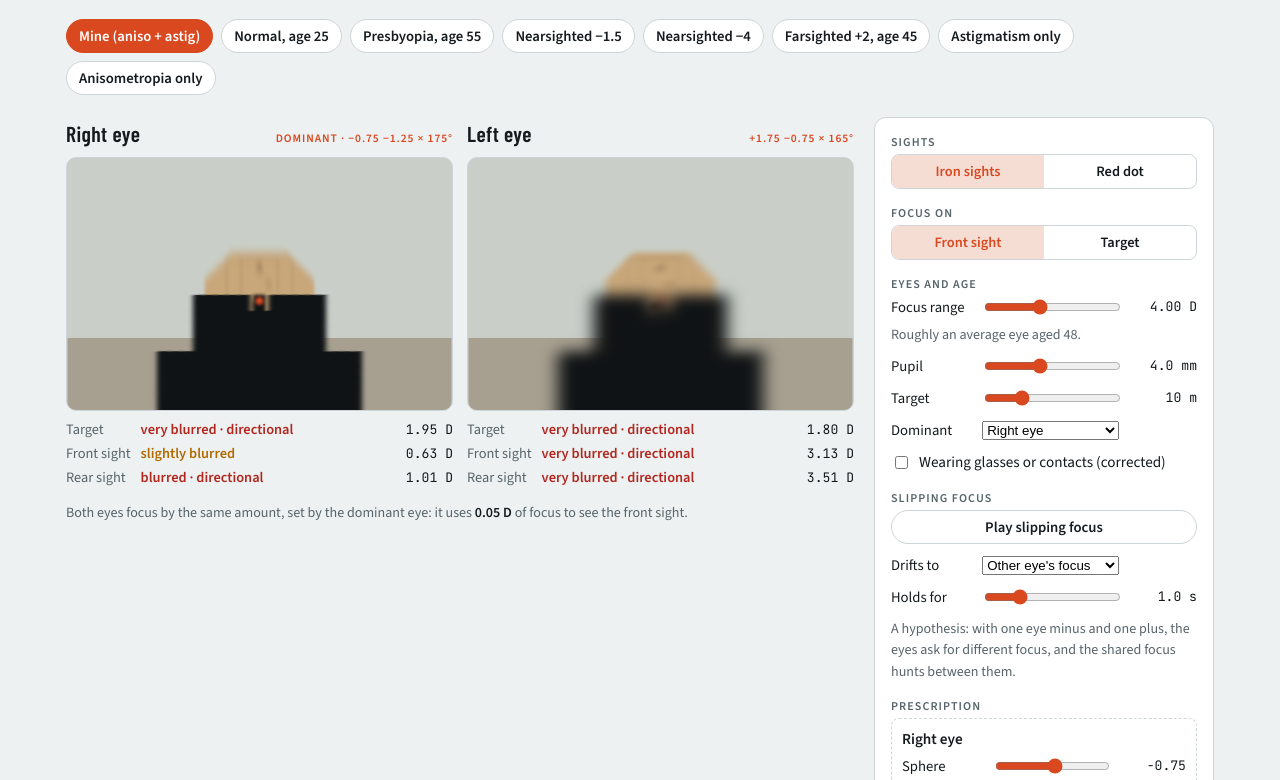
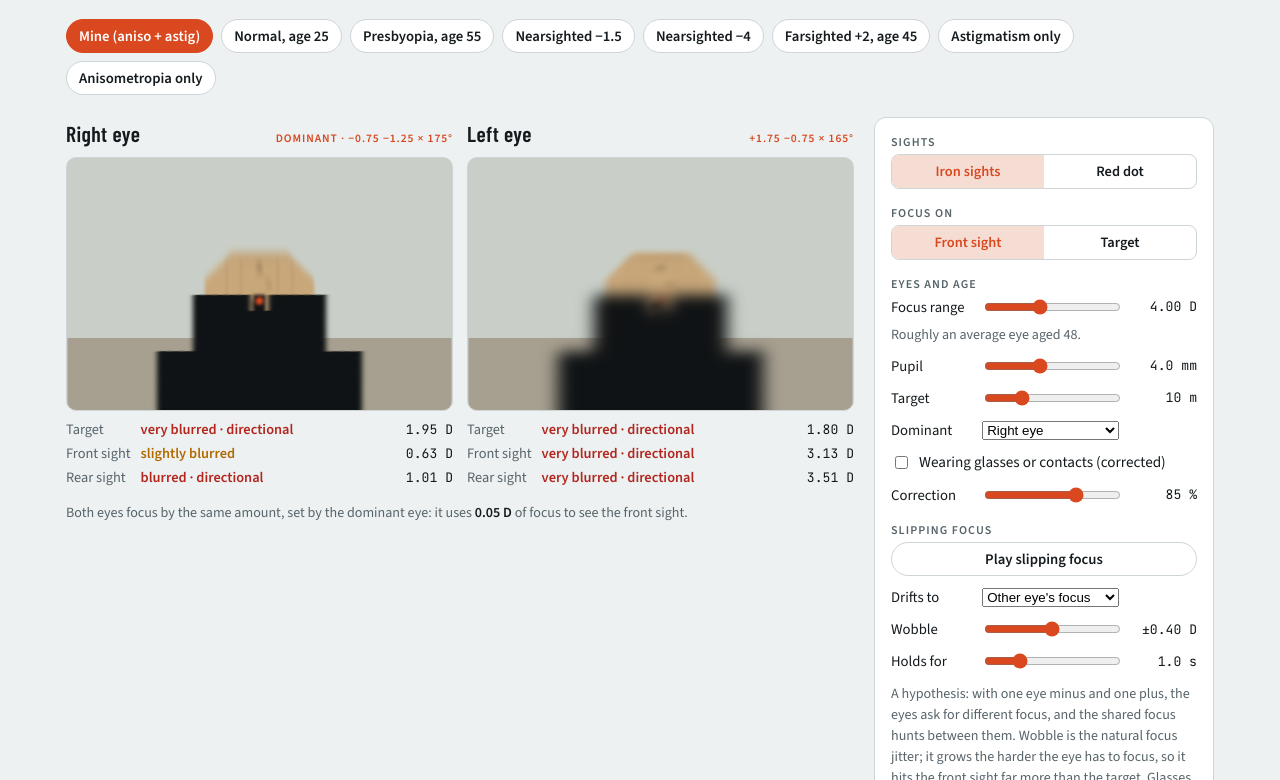
Before and after one commit to AlexanderBrevig/iron-or-dot, a plain HTML site: page index.html in a window 1280 px wide. Shown: the part 157-937 px from the top of the page. Drawn offline with nearby package versions, Linux system fonts and the light colour scheme.

Commit message:
Residual error after correction + focus wobble that scales with effort
Co-Authored-By: Claude Opus 5.5 (1M context) <noreply@anthropic.com>

```diff
--- a/index.html
+++ b/index.html
@@ -120,14 +120,16 @@ footer p{margin:0}
         <div class="row"><label for="dom">Dominant</label>
           <select id="dom"><option value="R">Right eye</option><option value="L">Left eye</option></select><span></span></div>
         <label class="check"><input type="checkbox" id="corr"> Wearing glasses or contacts (corrected)</label>
+        <div class="row"><label for="accuracy">Correction</label><input id="accuracy" type="range" min="50" max="100" step="5"><output id="accuracyOut"></output></div>
       </fieldset>
       <fieldset>
         <legend>Slipping focus</legend>
         <button type="button" id="slipBtn" class="chip" aria-pressed="false">Play slipping focus</button>
         <div class="row"><label for="slipMode">Drifts to</label>
           <select id="slipMode"><option value="eyes">Other eye's focus</option><option value="relax">Relaxed (fatigue)</option></select><span></span></div>
+        <div class="row"><label for="wobble">Wobble</label><input id="wobble" type="range" min="0" max="0.8" step="0.05"><output id="wobbleOut"></output></div>
         <div class="row"><label for="slipHold">Holds for</label><input id="slipHold" type="range" min="0.4" max="3" step="0.1" value="1"><output id="slipHoldOut">1.0 s</output></div>
-        <p class="note">A hypothesis: with one eye minus and one plus, the eyes ask for different focus, and the shared focus hunts between them.</p>
+        <p class="note">A hypothesis: with one eye minus and one plus, the eyes ask for different focus, and the shared focus hunts between them. Wobble is the natural focus jitter; it grows the harder the eye has to focus, so it hits the front sight far more than the target. Glasses never correct perfectly: “Correction” sets how much of the prescription they fix.</p>
       </fieldset>
       <fieldset>
         <legend>Prescription</legend>
@@ -151,7 +153,7 @@ footer p{margin:0}
     <article class="card"><h3>Red dot</h3><span class="rxs">dot ≈ infinity</span>
       <p>The dot sits optically far away, in the same focus as the target. One distance, no fight between front sight and target. That's why a dot helps many people with little focus range. Astigmatism still makes the dot star-shaped.</p></article>
     <article class="card"><h3>Slipping focus (hypothesis)</h3><span class="rxs">one eye −, one eye +</span>
-      <p>Both eyes share one focus. When one eye is nearsighted and the other farsighted, the front sight needs almost no focus for one eye and a lot for the other. Blur in either eye can pull the focus, so it may hunt: sharp for a moment, then drifting. Ask an optician or orthoptist; this page only illustrates the idea.</p></article>
+      <p>Both eyes share one focus. When one eye is nearsighted and the other farsighted, the front sight needs almost no focus for one eye and a lot for the other. Blur in either eye can pull the focus, so it may hunt: sharp for a moment, then drifting. Glasses help but never correct 100 %: a small difference between the eyes remains, and focus naturally wobbles more the harder it works. So front-sight focus can stay unstable while target focus, which needs almost no effort, holds. Ask an optician or orthoptist; this page only illustrates the idea.</p></article>
     <article class="card"><h3>A small pupil helps</h3><span class="rxs">pupil 2–7 mm</span>
       <p>Blur grows with the pupil. In bright light the pupil shrinks and more distances look sharp at once. That's why precision shooters may use an iris aperture in front of the eye.</p></article>
   </section>
@@ -179,7 +181,7 @@ footer p{margin:0}
     { id:"aniso",   name:"Anisometropia only",       amp:6,   R:[-1.25,0,0],   L:[1.5,0,0] },
   ];
 
-  const st = { preset:null, amp:9, pupil:4, dist:10, sight:"irons", focus:"near", dom:"R", corrected:false,
+  const st = { preset:null, amp:9, pupil:4, dist:10, sight:"irons", focus:"near", dom:"R", corrected:false, accuracy:85, wobble:0.4,
                eye:{ R:{sph:0,cyl:0,axis:0}, L:{sph:0,cyl:0,axis:0} } };
 
   const $ = (s, r=document) => r.querySelector(s);
@@ -222,6 +224,7 @@ footer p{margin:0}
   $("#slipHold").addEventListener("input", e => { $("#slipHoldOut").textContent = parseFloat(e.target.value).toFixed(1) + " s"; });
   $("#dom").addEventListener("change", e => { st.dom = e.target.value; render(); });
   $("#corr").addEventListener("change", e => { st.corrected = e.target.checked; render(); });
+  bindRange("accuracy","accuracy"); bindRange("wobble","wobble");
   for (const [seg, key] of [["#segSight","sight"],["#segFocus","focus"]]) {
     $(seg).addEventListener("click", e => {
       const b = e.target.closest("button"); if (!b) return;
@@ -231,7 +234,7 @@ footer p{margin:0}
 
   function syncControls(){
     $("#amp").value = st.amp; $("#pupil").value = st.pupil; $("#dist").value = st.dist;
-    $("#dom").value = st.dom; $("#corr").checked = st.corrected;
+    $("#dom").value = st.dom; $("#corr").checked = st.corrected; $("#accuracy").value = st.accuracy; $("#wobble").value = st.wobble;
     for (const k of ["R","L"]) {
       $(`#sph-${k}`).value = st.eye[k].sph; $(`#cyl-${k}`).value = st.eye[k].cyl; $(`#ax-${k}`).value = st.eye[k].axis;
     }
@@ -239,8 +242,9 @@ footer p{margin:0}
 
   // Optics
   function meridians(k){
-    if (st.corrected) return [0,0];
-    const e = st.eye[k]; return [e.sph, e.sph + e.cyl];
+    const e = st.eye[k];
+    const r = st.corrected ? 1 - st.accuracy / 100 : 1;   // glasses leave a residual error
+    return [e.sph * r, (e.sph + e.cyl) * r];
   }
   function layers(){
     const far = -1 / st.dist;
@@ -284,7 +288,10 @@ footer p{margin:0}
       else if (t < cyc[0]+cyc[1]) f = ease((t - cyc[0]) / cyc[1]);
       else if (t < cyc[0]+cyc[1]+cyc[2]) f = 1;
       else f = 1 - ease((t - cyc[0]-cyc[1]-cyc[2]) / cyc[3]);
-      anim.A = a0 + (a1 - a0) * f;
+      const ts_ = (ts - anim.t0) / 1000;
+      const load = Math.min(1.5, a0 / 1.43 + 0.15);   // wobble grows with how hard the eye focuses
+      const wob = st.wobble * load * (0.6 * Math.sin(2*Math.PI*0.9*ts_) + 0.4 * Math.sin(2*Math.PI*2.3*ts_ + 1.3));
+      anim.A = Math.min(Math.max(a0 + (a1 - a0) * f + wob, 0), st.amp);
       render();
     }
     anim.raf = requestAnimationFrame(animFrame);
@@ -360,7 +367,7 @@ footer p{margin:0}
 
   function renderEye(k, acc){
     const [m1, m2] = meridians(k);
-    const axis = st.corrected ? 0 : st.eye[k].axis;
+    const axis = st.eye[k].axis;
     const L = layers();
     const content = { target: targetShape(), front: frontSight(), rear: rearSight(), frame: frame(), dot: dot() };
     const defs = [], bodies = [], rows = [];
@@ -381,7 +388,7 @@ footer p{margin:0}
     }
     const isDom = st.dom === k;
     const e = st.eye[k];
-    const rxText = st.corrected ? "corrected" : `${fmtD(e.sph)} ${e.cyl ? fmtD(e.cyl)+" × "+e.axis+"°" : ""}`;
+    const rxText = st.corrected ? `corrected ${st.accuracy}%` : `${fmtD(e.sph)} ${e.cyl ? fmtD(e.cyl)+" × "+e.axis+"°" : ""}`;
     $("#eye-"+k).innerHTML = `
       <div class="eye-head"><h2>${k==="R"?"Right eye":"Left eye"}</h2>
         <span class="tag">${isDom ? "dominant · " : ""}${rxText}</span></div>
@@ -400,6 +407,8 @@ footer p{margin:0}
     const age = Math.round(Math.min(70, Math.max(10, (18.5 - st.amp) / 0.3)));
     $("#ageHint").textContent = st.amp <= 0.5 ? "Roughly an eye aged 60+." : `Roughly an average eye aged ${age}.`;
     $("#pupilOut").textContent = st.pupil.toFixed(1) + " mm";
+    $("#accuracyOut").textContent = st.accuracy + " %";
+    $("#wobbleOut").textContent = "±" + st.wobble.toFixed(2) + " D";
     $("#distOut").textContent = st.dist + " m";
     $("#focusNear").textContent = st.sight === "irons" ? "Front sight" : "Window";
     for (const [seg, key] of [["#segSight","sight"],["#segFocus","focus"]])
@@ -410,7 +419,7 @@ footer p{margin:0}
       $(`#sphO-${k}`).textContent = fmtD(e.sph);
       $(`#cylO-${k}`).textContent = fmtD(e.cyl);
       $(`#axO-${k}`).textContent = e.axis + "°";
-      for (const f of ["sph","cyl","ax"]) $(`#${f}-${k}`).disabled = st.corrected;
+
     }
 
     const acc = accommodation();
```
Also changed, not shown: src/page.html (+19 -10 lines).
